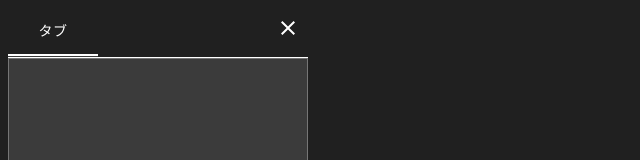
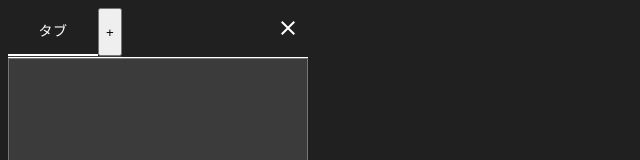
Before and after one commit to CA01971172/PhraseClipboard, a React app: page / in a window 1280 px wide. Both pictures are taken after a click on the button 288 px from the left and 28 px from the top of the page. Shown: the top 160 px of the page, without its empty margins (0-640 px from the left). Built offline with nearby package versions, Linux system fonts and the light colour scheme.

Commit message:
add +button

```diff
--- a/src/components/Header.tsx
+++ b/src/components/Header.tsx
@@ -17,7 +17,10 @@ export default function Header({
                 borderBottom: "1px solid white"
             }}
         >
-            <div><TestTabs /></div> {/* タブ要素をここに配置する予定 */}
+            <div><TestTabs
+            isEditing={isEditing}
+            setIsEditing={setIsEditing}/>
+            </div> {/* タブ要素をここに配置する予定 */}
             <ModeSwitchingButton
                 isEditing={isEditing}
                 setIsEditing={setIsEditing}
--- a/src/components/TestTabs.tsx
+++ b/src/components/TestTabs.tsx
@@ -3,8 +3,9 @@ import Tabs from '@mui/material/Tabs';
 import Tab from '@mui/material/Tab';
 import Typography from '@mui/material/Typography';
 import Box from '@mui/material/Box';
-import { useState, useContext, useRef, RefObject } from 'react';
-import { DataContext } from "../providers/DataProvider"
+import { useState, useContext, useRef, RefObject, Dispatch, SetStateAction } from 'react';
+import { DataContext } from "../providers/DataProvider";
+import DropdownMenu from "./DropdownMenu"
 
 interface TabPanelProps {
   children?: React.ReactNode;
@@ -39,7 +40,13 @@ function a11yProps(index: number) {
   };
 }
 
-export default function TestTabs() {
+export default function TestTabs({
+  isEditing,
+  setIsEditing
+}: {
+  isEditing: boolean;
+  setIsEditing: Dispatch<SetStateAction<boolean>>;
+}) {
   const [value, setValue] = React.useState(0);
   const [isopen, setisopen] = useState(false);
   const anchors: React.MutableRefObject<React.RefObject<HTMLDivElement>[]> = useRef<RefObject<HTMLDivElement>[]>([]);
@@ -50,9 +57,11 @@ export default function TestTabs() {
 
   const {
     tabArray,
+    addTab
   }= useContext(DataContext);
 
   return (
+    <div>
     <Box sx={{ maxWidth: { xs: 320, sm: 480 }}}>
       <Box sx={{ borderBottom: 1, borderColor: 'divider' }}>
       <Tabs
@@ -63,15 +72,17 @@ export default function TestTabs() {
           aria-label="scrollable auto tabs example"
         >
         {Object.values(tabArray).map((tabData, index) => (
-          <Tab
+        <Tab
             ref={anchors.current[index]}
             key={index}
             label={tabData.tabName}
             {...a11yProps(index)}
-          />
+        />
         ))}
-      </Tabs>
+        {isEditing &&<button onClick={() => addTab()}>+</button>}
+        </Tabs>
       </Box>
     </Box>
+    </div>
   );
 }
```
